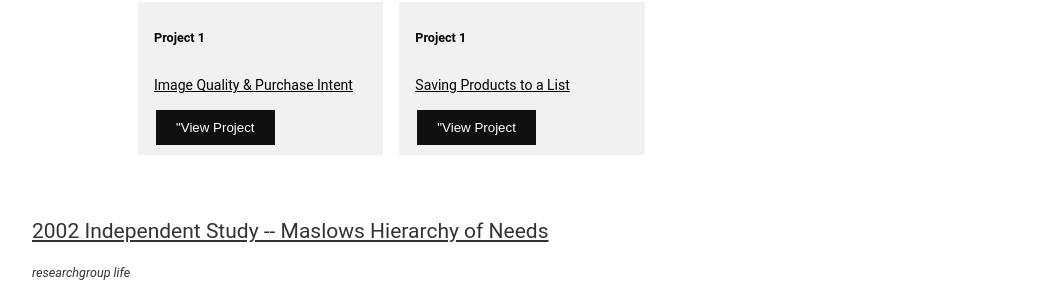
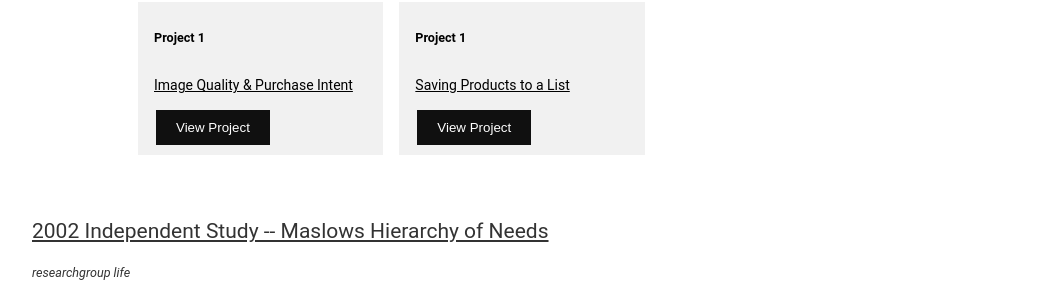
Before and after one commit to dyutibarma/monochrome, a Jekyll site: the page built from blog.html, in a window 1280 px wide. Shown: the part 193-493 px from the top of the page, without its empty margins (118-1161 px from the left). Built offline with Jekyll 4.4.1, drawn with Linux system fonts in a browser that asks for light colours.

Commit message:
Update blog.html

```diff
--- a/blog.html
+++ b/blog.html
@@ -13,7 +13,7 @@ description: Most recent blog posts.
           <div class="w3-container w3-light-grey">
             <br><p><b>Project 1</b></p>
             <h5><b><a href="{{ portfolio.url }}">{{ portfolio.title }}</a></b></h5>
-            <button class="button-dark" onclick="<a href="{{ portfolio.url }}"></a>"View Project</button>
+            <button class="button-dark" onclick="<a href="{{ portfolio.url }}"></a>View Project</button>
           </div>
         </div>
        {% endfor %}
```
